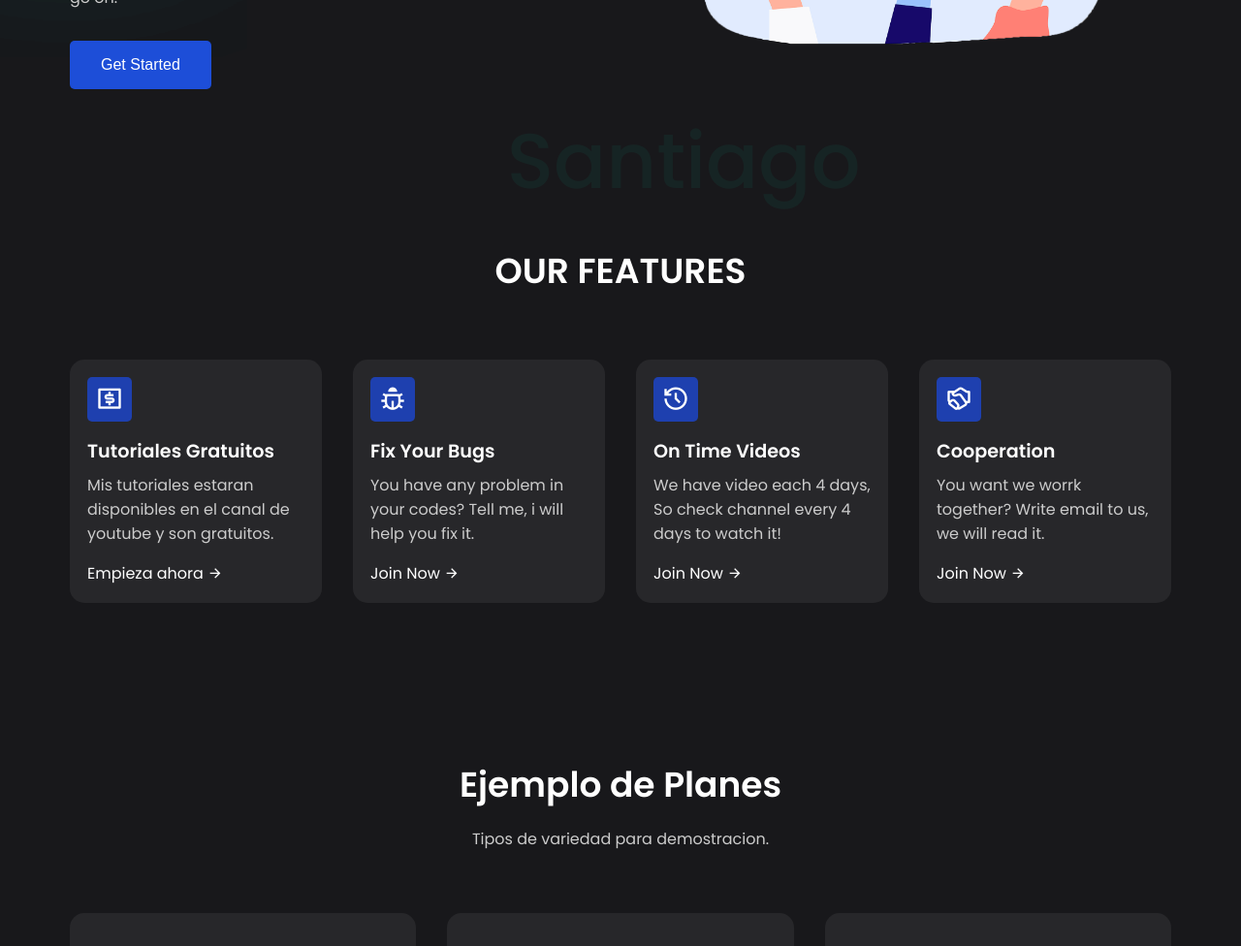
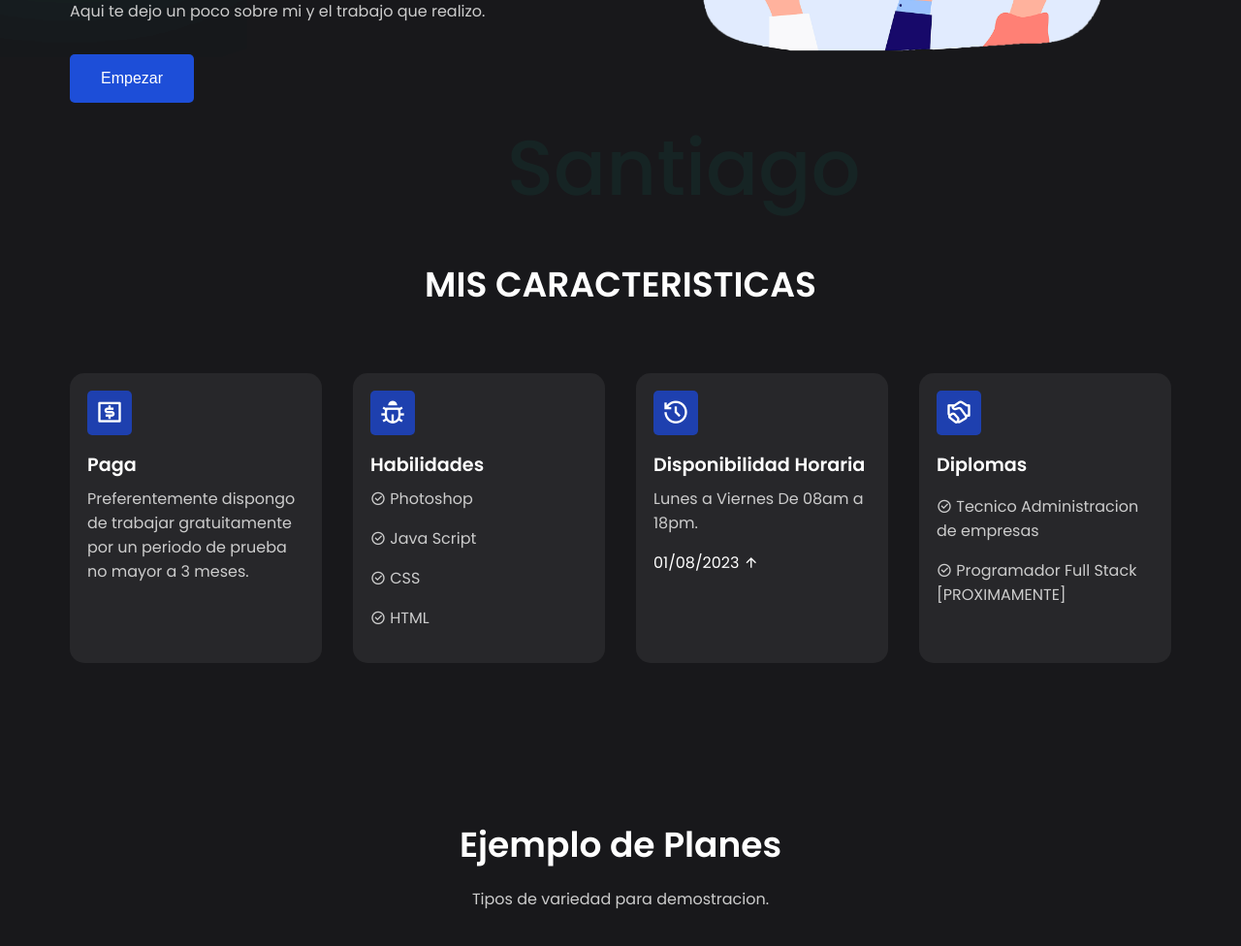
Before and after one commit to santisapee/Portfolio, a plain HTML site: page index.html in a window 1280 px wide. Shown: the part 450-1426 px from the top of the page at 97% size. Drawn offline with nearby package versions, Linux system fonts and the light colour scheme.

Commit message:
Update index.html

```diff
--- a/index.html
+++ b/index.html
@@ -20,13 +20,13 @@
 
         <ul class="nav-links">
             <li class="link"><a href="#">Home</a></li>
-            <li id="link1" class="link"><a href="#">Features</a></li>
+            <li id="link1" class="link"><a href="#">Caracteristicas</a></li>
             <li id="link2" class="link"><a href="#">Planes</a></li>
-            <li id="link3" class="link"><a href="#">About</a></li>
+            <li id="link3" class="link"><a href="#">Redes y contacto</a></li>
         </ul>
 
         <a href="https://api.whatsapp.com/send?phone=59891077433&text=Hi!">
-        <button class="btn">Hire Me</button>
+        <button class="btn">Contratar</button>
         </div>
     </a>
     </nav>
@@ -35,12 +35,12 @@
         <div class="content">
             <span class="blur"></span>
             <span class="blur"></span>
-            <h4>CREATE YOUR SITE LIKE A PRO/CREA TU PAGINA WEB COMO UN PROFESIONAL</h4>
-            <H1>Hi, I'm <span>Santiago</span>, Web Developer</H1>
+            <h4>BIENVENIDO A MI PORTFOLIO WEB</h4>
+            <H1>Hola, soy <span>Santiago</span>, Desarrollador Full Stack</H1>
             <p>
-                Here you will see an example of my designs, if you want to see more, go on.
+                Aqui te dejo un poco sobre mi y el trabajo que realizo.
             </p>
-            <button class="btn">Get Started</button>
+            <button class="btn">Empezar</button>
         </div>
         <div class="image">
             <img src="header.png">
@@ -48,39 +48,51 @@
     </header>
 
     <section class="container">
-        <h2 class="header">OUR FEATURES</h2>
+        <h2 class="header">MIS CARACTERISTICAS</h2>
         <div class="features">
             <div class="card">
                 <span><i class="ri-money-dollar-box-line"></i></span>
-                <h4>Tutoriales Gratuitos</h4>
+                <h4>Paga</h4>
                 <p>
-                    Mis tutoriales estaran disponibles en el canal de youtube y son gratuitos.
+                    Preferentemente dispongo de trabajar gratuitamente por un periodo de prueba no mayor a 3 meses.
                 </p>
-                <a href="#">Empieza ahora <i class="ri-arrow-right-line"></i></a>
             </div>
             <div class="card">
                 <span><i class="ri-bug-line"></i></span>
-                <h4>Fix Your Bugs</h4>
+                <h4>Habilidades</h4>
                 <p>
-                    You have any problem in your codes? Tell me, i will help you fix it.
+                    <i class="ri-checkbox-circle-line"></i>
+                        Photoshop
                 </p>
-                <a href="#">Join Now <i class="ri-arrow-right-line"></i></a>
+                <p><i class="ri-checkbox-circle-line"></i>
+                        Java Script
+                </p>
+                <p><i class="ri-checkbox-circle-line"></i>
+                    CSS
+                </p>
+                <p><i class="ri-checkbox-circle-line"></i>
+                    HTML
+                </p>
             </div>
             <div class="card">
                 <span><i class="ri-history-line"></i></span>
-                <h4>On Time Videos</h4>
+                <h4>Disponibilidad Horaria</h4>
                 <p>
-                    We have video each 4 days, So check channel every 4 days to watch it!
+                    Lunes a Viernes De 08am a 18pm.
                 </p>
-                <a href="#">Join Now <i class="ri-arrow-right-line"></i></a>
+                <a href="#">01/08/2023 <i class="ri-arrow-up-line"></i></a>
             </div>
             <div class="card">
                 <span><i class="ri-shake-hands-line"></i></span>
-                <h4>Cooperation</h4>
+                <h4>Diplomas</h4>
                 <p>
-                    You want we worrk together? Write email to us, we will read it.
+                    <p><i class="ri-checkbox-circle-line"></i>
+                        Tecnico Administracion de empresas
+                    </p>
+                    <p><i class="ri-checkbox-circle-line"></i>
+                        Programador Full Stack [PROXIMAMENTE]
+                    </p>
                 </p>
-                <a href="#">Join Now <i class="ri-arrow-right-line"></i></a>
             </div>
         </div>
     </section>
```
